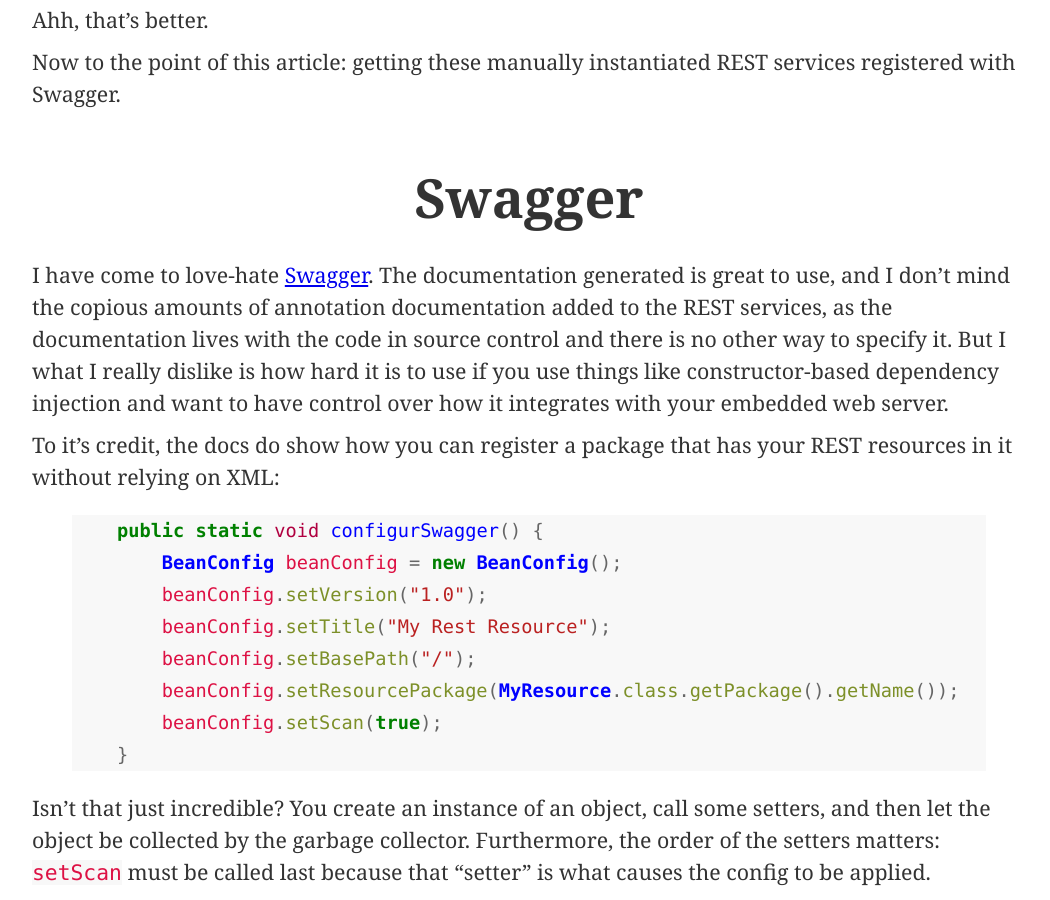
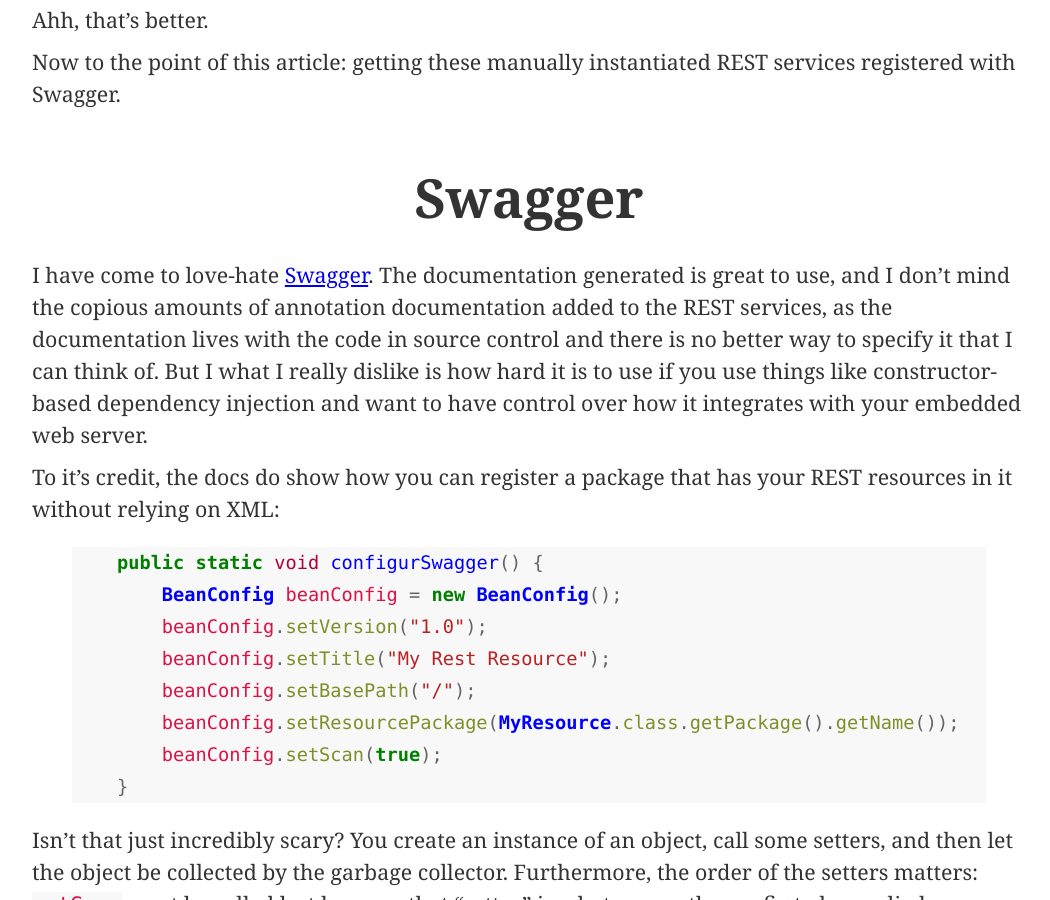
Before and after one commit to danielflower/danielflower.github.io, a Jekyll site: the page built from _posts/2016-04-01-Swagger-with-embedded-jetty-without-magic.md, in a window 1280 px wide and 900 px high, scrolled down 1250 px. Shown: the whole window, without its empty margins (111-1161 px from the left). Built offline with Jekyll 4.4.1, drawn with Linux system fonts in a browser that asks for light colours; some of the changed text lies outside the part shown.

Commit message:
Did proof reading

```diff
--- a/_layouts/post_page.html
+++ b/_layouts/post_page.html
@@ -19,10 +19,12 @@
 
             <section style="font-weight:bold; margin-top: 30px; margin-bottom: 2em;">
                 {% if page.previous %}
-                <a rel="prev" class="a-hover"href="{{ page.previous.url }}"><i class="icon-double-angle-left"></i> {{ page.previous.title }}</a>
+                Previous post:
+                <a rel="prev" class="a-hover" href="{{ page.previous.url }}"><i class="icon-double-angle-left"></i> {{ page.previous.title }}</a>
                 {% endif %}
                 {% if page.next %}
-                <a rel="next" style="float:right" class="a-hover"href="{{ page.next.url }}">{{ page.next.title }} <i class=" icon-double-angle-right"></i></a>
+                Next post:
+                <a rel="next" style="float:right" class="a-hover" href="{{ page.next.url }}">{{ page.next.title }} <i class=" icon-double-angle-right"></i></a>
                 {% endif %}
             </section>
 		</div>
--- a/_posts/2016-04-01-Swagger-with-embedded-jetty-without-magic.md
+++ b/_posts/2016-04-01-Swagger-with-embedded-jetty-without-magic.md
@@ -49,7 +49,7 @@
 
 I have come to love-hate [Swagger](http://swagger.io/). The documentation generated is great to use, and I don't
 mind the copious amounts of annotation documentation added to the REST services, as the documentation lives with
-the code in source control and there is no other way to specify it. But I what I really dislike is how hard it is
+the code in source control and there is no better way to specify it that I can think of. But I what I really dislike is how hard it is
 to use if you use things like constructor-based dependency injection and want to have control over how it integrates
 with your embedded web server.
 
@@ -68,7 +68,7 @@
     }
 {% endhighlight %}
 
-Isn't that just incredible? You create an instance of an object, call some setters, and then let the object
+Isn't that just incredibly scary? You create an instance of an object, call some setters, and then let the object
 be collected by the garbage collector. Furthermore, the order of the setters matters: `setScan` must be called
 last because that "setter" is what causes the config to be applied.
 
@@ -113,7 +113,8 @@
             .initConfig()
             .initScanner();
 
-        rc.packages(io.swagger.jaxrs.listing.ApiListingResource.class.getPackage().getName());
+        rc.packages(io.swagger.jaxrs.listing.ApiListingResource.class
+                      .getPackage().getName());
     }
 {% endhighlight %}
 
@@ -176,7 +177,8 @@
     public static ContextHandler buildSwaggerUI() throws Exception {
         ResourceHandler rh = new ResourceHandler();
         rh.setResourceBase(App.class.getClassLoader()
-            .getResource("META-INF/resources/webjars/swagger-ui/2.1.4").toURI().toString());
+            .getResource("META-INF/resources/webjars/swagger-ui/2.1.4")
+            .toURI().toString());
         ContextHandler context = new ContextHandler();
         context.setContextPath("/docs/");
         context.setHandler(rh);
```
Also changed, not shown: other parts of _posts/2016-04-01-Swagger-with-embedded-jetty-without-magic.md (+1 -1 lines).
